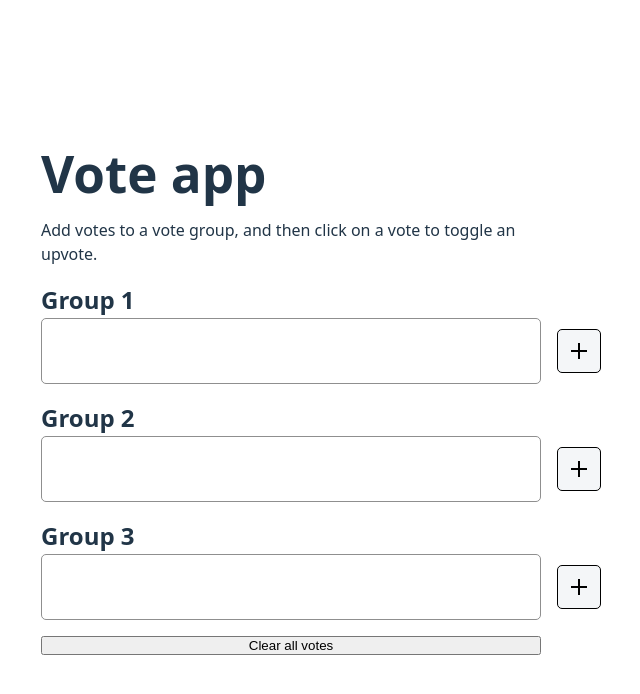
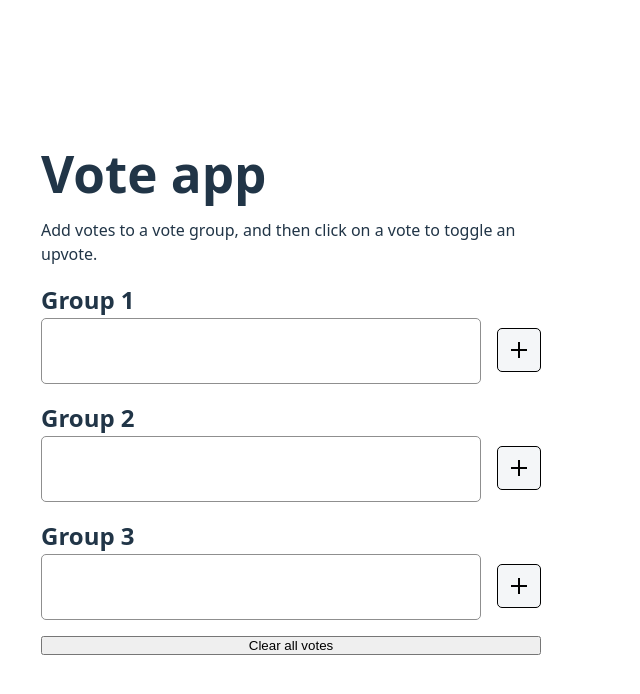
Before and after one commit to theetrain/react-vote-demo, a React (Vite) app: page / in a window 1280 px wide. Shown: the top 694 px of the page, without its empty margins (349-989 px from the left). Built offline with nearby package versions, Linux system fonts and the light colour scheme.

Commit message:
chore: adjust styles

```diff
--- a/src/components/VoteContainer.tsx
+++ b/src/components/VoteContainer.tsx
@@ -2,9 +2,10 @@ import classes from './vote-container.module.css'
 
 export interface VoteContainerProps {
   children: React.ReactNode
+  actionButton: React.ReactNode
 }
 
-export function VoteContainer({ children }: VoteContainerProps) {
+export function VoteContainer({ children, actionButton }: VoteContainerProps) {
   return (
     <div className="flex-row">
       <div
@@ -13,6 +14,7 @@ export function VoteContainer({ children }: VoteContainerProps) {
       >
         {children}
       </div>
+      {actionButton}
     </div>
   )
 }
--- a/src/components/VoteGroup.tsx
+++ b/src/components/VoteGroup.tsx
@@ -1,8 +1,11 @@
 import { VoteContainer } from './VoteContainer'
 import { UpVote } from './UpVote'
 import { Button } from './Button'
+
+import buttonClasses from './button.module.css'
 import addIcon from '../assets/add.svg?raw'
 import { useVoteActions } from '../hooks/useVoteActions'
+
 import type { VoteGroup } from '../types'
 
 type Actions = {
@@ -21,10 +24,21 @@ export function VoteGroup({ group, actions }: VoteGroupProps) {
   }
 
   return (
-    <div className="flex-row">
-      <VoteContainer key={group.id}>
+    <>
+      <VoteContainer
+        key={group.id}
+        actionButton={
+          <Button
+            svg={addIcon}
+            label="Add Vote"
+            onClick={() => actions.addVote(group.id)}
+            className={`align-self-start ${buttonClasses.addButton}`}
+          />
+        }
+      >
         {group.votes.map(({ id: voteId, voteState }) => (
           <UpVote
+            key={voteId}
             voteId={voteId}
             voteState={voteState}
             groupId={group.id}
@@ -34,12 +48,6 @@ export function VoteGroup({ group, actions }: VoteGroupProps) {
           />
         ))}
       </VoteContainer>
-      <Button
-        svg={addIcon}
-        label="Add Vote"
-        onClick={() => actions.addVote(group.id)}
-        className="align-self-center"
-      />
-    </div>
+    </>
   )
 }
--- a/src/components/button.module.css
+++ b/src/components/button.module.css
@@ -18,3 +18,6 @@
   outline: 2px solid var(--color-border, #000);
   outline-offset: 2px;
 }
+.addButton {
+  margin-top: 10px;
+}
--- a/src/index.css
+++ b/src/index.css
@@ -25,6 +25,7 @@
   justify-content: center;
 }
 .app {
+  width: 100%;
   max-width: 500px;
   margin: auto;
 }
@@ -93,6 +94,9 @@ h1 {
 .align-self-center {
   align-self: center;
 }
+.align-self-start {
+  align-self: flex-start;
+}
 .visually-hidden {
   position: absolute;
   width: 1px;
```
